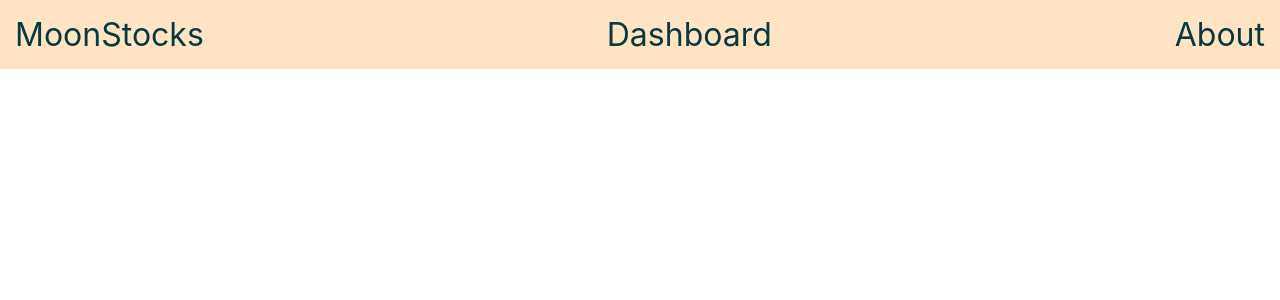
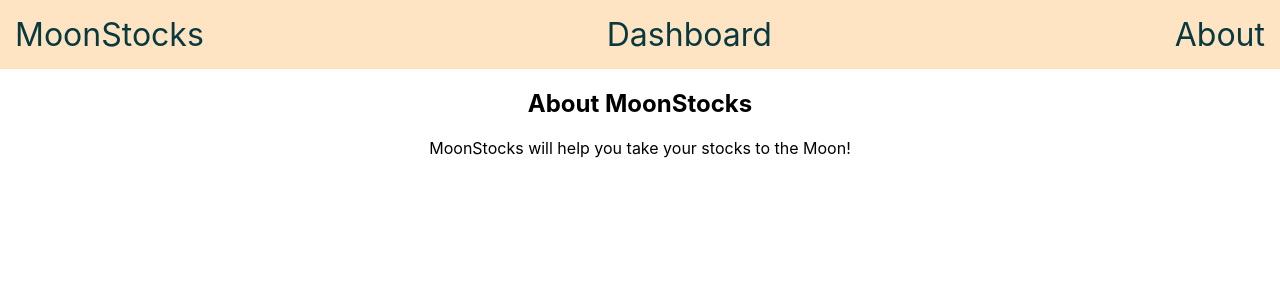
Before and after one commit to germanokuerten/react-router-stocks, a React (Create React App) app: page /about in a window 1280 px wide. Shown: the top 300 px of the page. Built offline with nearby package versions, Linux system fonts and the light colour scheme.

Commit message:
about page completed

```diff
--- a/src/pages/About.jsx
+++ b/src/pages/About.jsx
@@ -2,7 +2,12 @@
 
 
 function About () {
-    return
+    return (
+        <div>
+            <h2>About MoonStocks</h2>
+            <p>MoonStocks will help you take your stocks to the Moon!</p>
+        </div>
+    )
 }
 
 export default About
--- a/src/pages/Home.jsx
+++ b/src/pages/Home.jsx
@@ -3,7 +3,7 @@
 
 function Home () {
     return (
-        <h1>This is Home!</h1>
+        <h1>Welcome to MoonStocks</h1>
     )
 }
 
```
